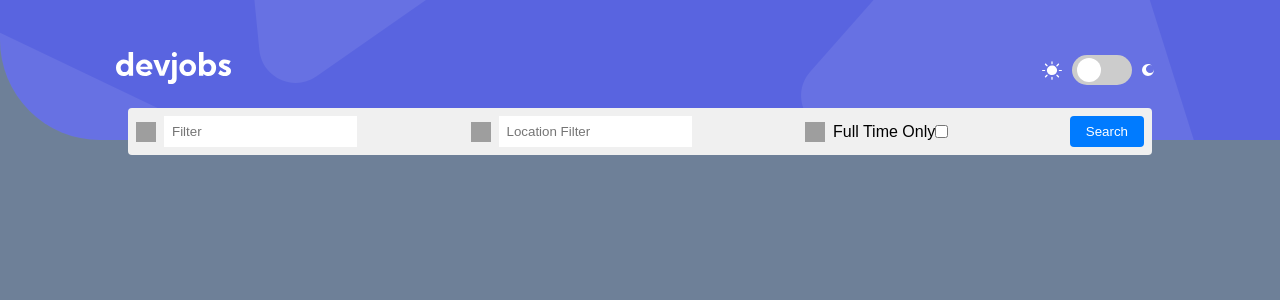
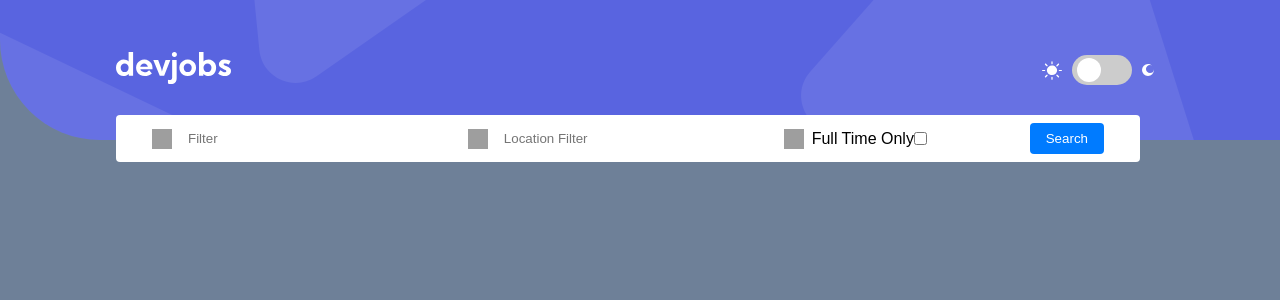
Before and after one commit to paulomiguelJS/devjobapp, a React (Vite) app: page / in a window 1280 px wide. Shown: the top 300 px of the page. Built offline with nearby package versions, Linux system fonts and the light colour scheme; grey boxes are pictures that could not be loaded.

Commit message:
Search in progress

```diff
--- a/src/components/Header/index.jsx
+++ b/src/components/Header/index.jsx
@@ -34,6 +34,8 @@ export default function Header() {
           <img src={iconMoon} alt="Moon Dark Theme" />
         </div>
       </Container>
+      <MainSearch />
+
     </HeaderContainer>
   );
 }
--- a/src/components/Header/styles.js
+++ b/src/components/Header/styles.js
@@ -23,6 +23,9 @@ export const Container = styled.div`
     img {
       margin: 0 10px;
     }
+  }
+
+  MainSearch {
   }
 `;
 
--- a/src/components/MainSearch/styles.js
+++ b/src/components/MainSearch/styles.js
@@ -4,12 +4,17 @@ export const SearchBoxContainer = styled.form`
   display: flex;
   align-items: center;
   justify-content: space-between;
-  background-color: #f0f0f0;
+  background-color: #fff;
   padding: 8px;
   border-radius: 4px;
   width: 80%;
+  position: absolute;
+  top: 115px;
+  right: 140px;
+  padding-left: 36px;
+  padding-right: 36px;
 
-  margin: -2rem auto 0;
+
 `;
 
 export const InputContainer = styled.div`
--- a/src/pages/Home/index.jsx
+++ b/src/pages/Home/index.jsx
@@ -6,7 +6,6 @@ export default function Home() {
   return (
     <>
    <Header />
-   <MainSearch />
     </>
   )
 }
```
